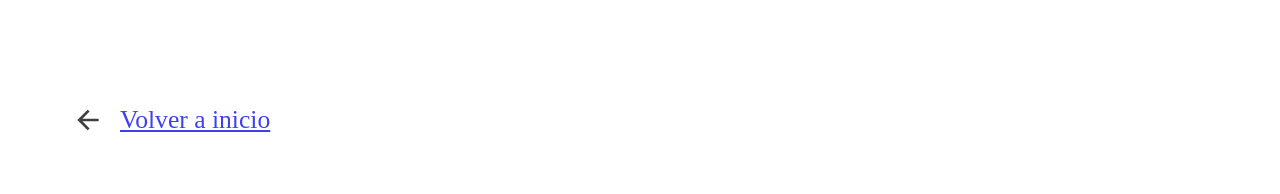
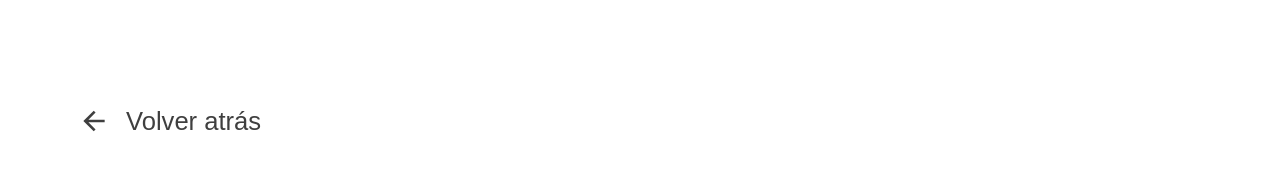
Before and after one commit to LucianoTreachi/consultora-de-negocios, a React (Vite) app: page /servicio/capacitaciones-grupales in a window 1280 px wide. Shown: the top 194 px of the page. Built offline with nearby package versions, Linux system fonts and the light colour scheme; the HTML template or start-up script is replaced by a standard one.

Commit message:
Reemplazar el componente GoHomeLink por GoBackButton en la página de detalle de servicio

```diff
--- a/src/pages/serviceDetail/ServiceDetail.jsx
+++ b/src/pages/serviceDetail/ServiceDetail.jsx
@@ -2,11 +2,10 @@ import { Helmet } from "react-helmet";
 import { useParams } from "react-router-dom";
 import { dataServices } from "../../data/dataServices";
 import NavigateToTop from "../../routing/NavigateToTop";
-// import GoBackButton from "../../components/goBackButton/GoBackButton";
+import GoBackButton from "../../components/goBackButton/GoBackButton";
 import ArrowRight from "../../icons/ArrowRight";
 import Footer from "../../components/footer/Footer";
 import styles from "./ServiceDetail.module.css";
-import GoHomeLink from "../../components/goHomeLink/GoHomeLink";
 
 export default function ServiceDetail() {
   const { url } = useParams();
@@ -16,17 +15,15 @@ export default function ServiceDetail() {
 
   return (
     <>
-      {serviceSelected && (
-        <Helmet>
-          <title>{serviceSelected.title} | Por Emmanuel Mansilla</title>
-        </Helmet>
-      )}
+      <Helmet>
+        <title>{serviceSelected.title} | Por Emmanuel Mansilla</title>
+      </Helmet>
 
       <main>
         <section className={styles.section}>
           <NavigateToTop />
           <div className={styles.container}>
-            <GoHomeLink />
+            <GoBackButton />
             <h1 className={styles.title}>{serviceSelected.title}</h1>
 
             <div className={styles.paragraph}>{serviceSelected.paragraph}</div>
```
